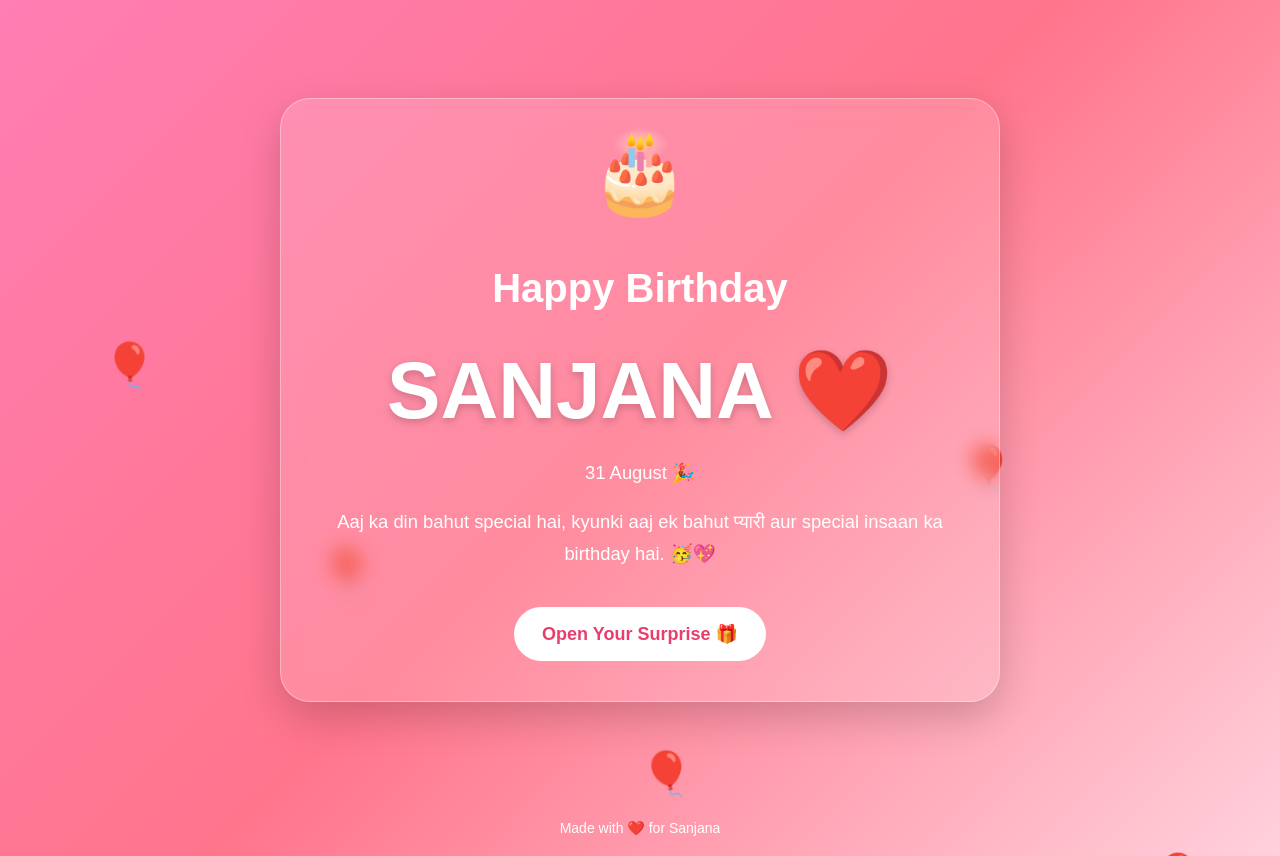
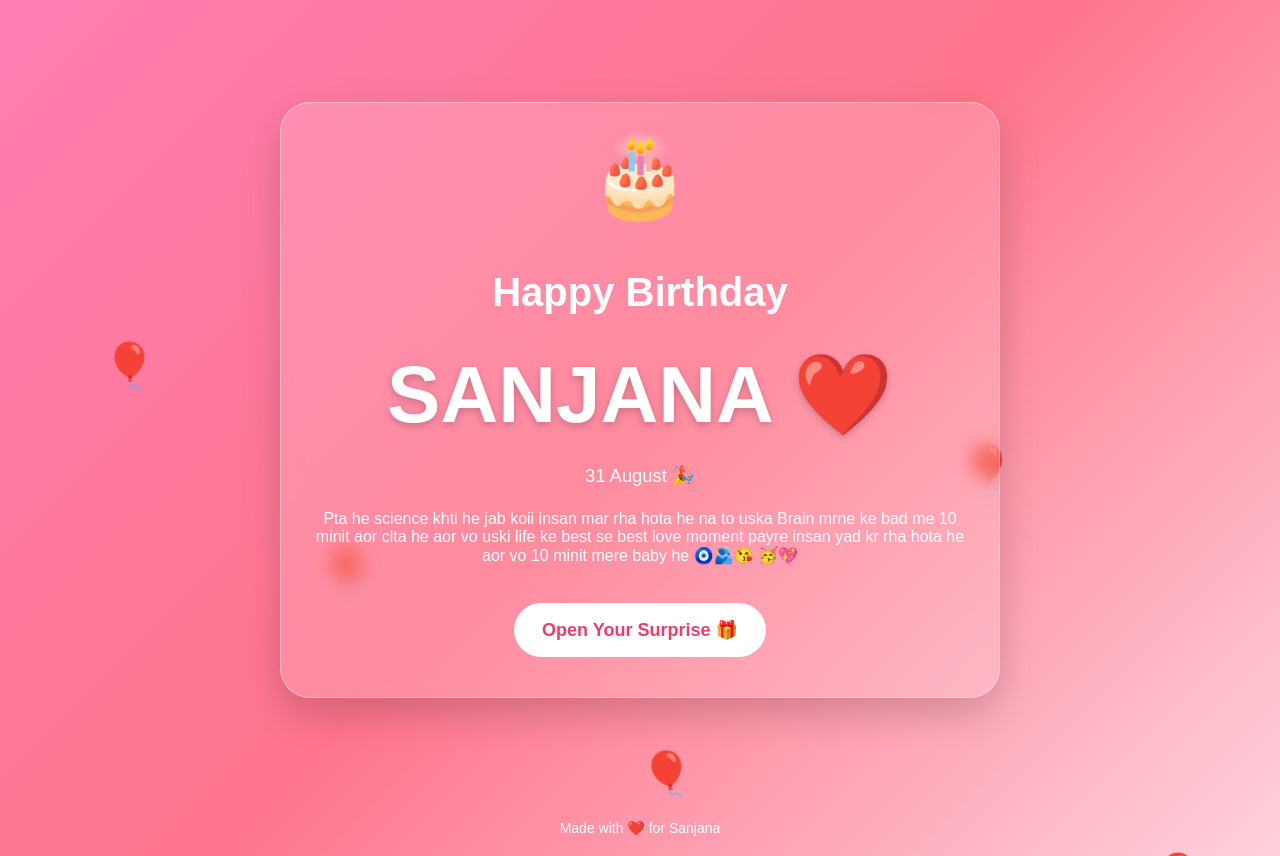
Before and after one commit to av775675-netizen/Arunjana-, a plain HTML site: page index.html in a window 1280 px wide. Drawn offline with Linux system fonts and the light colour scheme.

Commit message:
Update index.html

```diff
--- a/index.html
+++ b/index.html
@@ -3,7 +3,7 @@
 <head>
 <meta charset="UTF-8">
 <meta name="viewport" content="width=device-width, initial-scale=1.0">
-<title>Arunjana | Happy Birthday Sanjana</title>
+<title>Arunjana | Happiest Birthday kuchu puchu 🎀 🧿 </title>
 <style>
 *{box-sizing:border-box} body{margin:0;font-family:Arial,sans-serif;overflow-x:hidden;background:linear-gradient(135deg,#ff7eb3,#ff758c,#ffd1dc);color:white;text-align:center}
 .hero{min-height:100vh;display:flex;align-items:center;justify-content:center;padding:25px}
@@ -26,7 +26,7 @@ footer{padding:20px;font-size:14px}
 <h2>Happy Birthday</h2>
 <h1>SANJANA ❤️</h1>
 <p>31 August 🎉</p>
-<p>Aaj ka din bahut special hai, kyunki aaj ek bahut प्यारी aur special insaan ka birthday hai. 🥳💖</p>
+Pta he science khti he jab koii insan mar rha hota he na to uska Brain mrne ke bad me 10 minit aor clta he aor vo uski life ke best se best love moment payre insan yad kr rha hota he aor vo 10 minit mere baby he 🧿🫂😘 🥳💖</p>
 <button onclick="showSurprise()">Open Your Surprise 🎁</button>
 <div id="surprise">
 <h2>🎊 Surprise! 🎊</h2>
```
